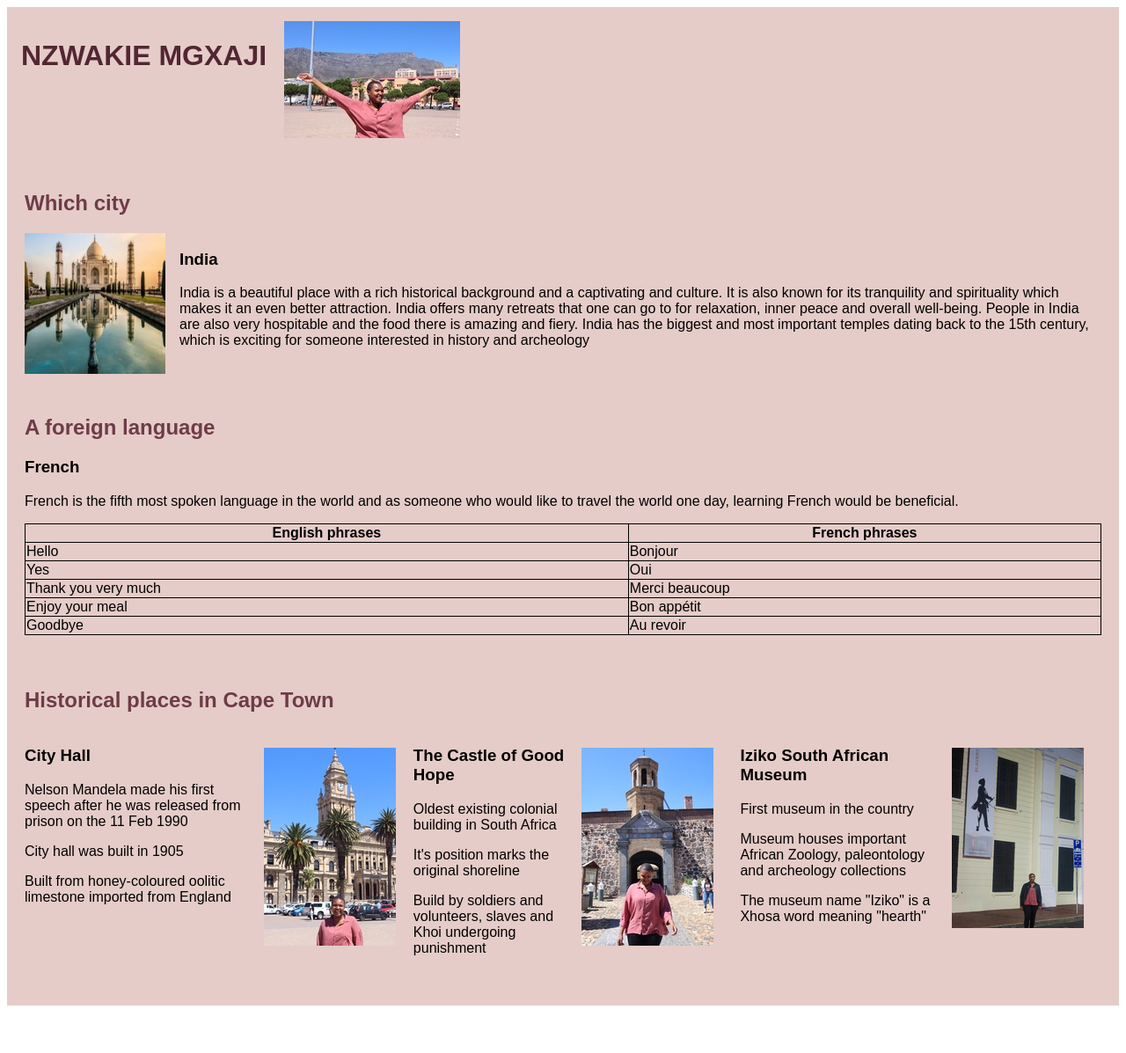
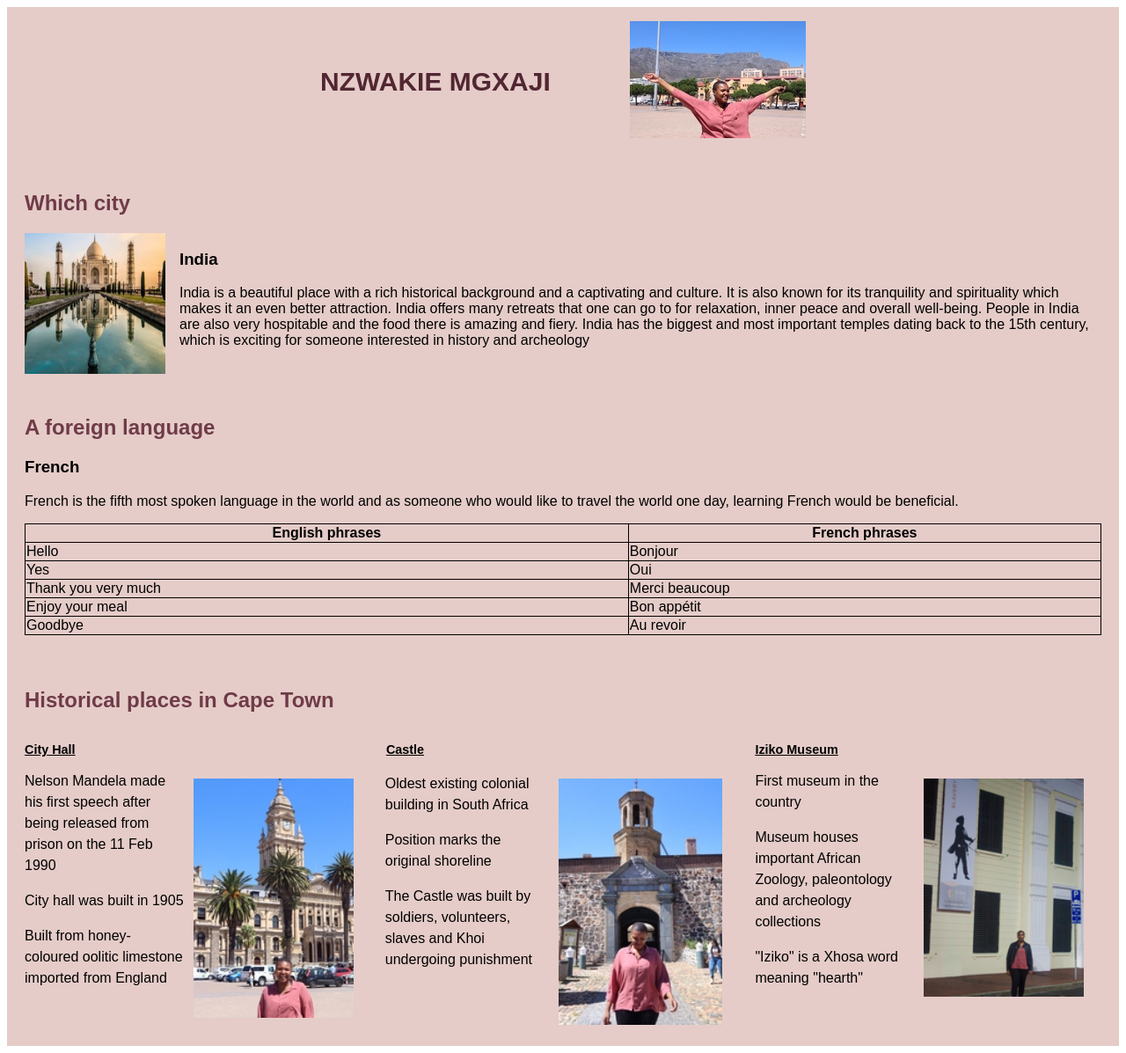
Before and after one commit to NonzwakaziMgxaji/basic_webpage, a plain HTML site: page my-webpage.html in a window 1280 px wide. Shown: the whole page at 88% size. Before the commit the page ends 1151 px from the top, so only its background shows below. Drawn offline with Linux system fonts and the light colour scheme.

Commit message:
Made changes after mentors review

```diff
--- a/my-webpage.html
+++ b/my-webpage.html
@@ -11,10 +11,10 @@
 <body>
     <div class="container">
         <div class="header">
-            <div class = "headname">
+            <div class="headname">
                 <h1>NZWAKIE MGXAJI</h1>
             </div>
-            <div class = "headpic">
+            <div class="headpic">
                 <img src="./Images/TableMountain.jpg" alt="Table Mountain">
             </div>
         </div>
@@ -23,15 +23,15 @@
             <h2>Which city</h2>
 
             <div class="india">
-                <img src="./Images/India.jpg"
-                    alt="India">
+                <img src="./Images/India.jpg" alt="India">
             </div>
 
             <div class="indiaText">
                 <h3>India</h3>
                 <p>India is a beautiful place with a rich historical background and a captivating and culture.
                     It is also known for its tranquility and spirituality which makes it an even better attraction.
-                    India offers many retreats that one can go to for relaxation, inner peace and overall well-being. People in India are
+                    India offers many retreats that one can go to for relaxation, inner peace and overall well-being.
+                    People in India are
                     also very hospitable and the food there is amazing and fiery.
                     India has the biggest and most important temples dating back to the 15th century, which is
                     exciting for someone interested in history and archeology </p>
@@ -86,7 +86,7 @@
                 <div class="content3a">
                     <div class="fact1">
                         <h3>City Hall</h3>
-                        <p>Nelson Mandela made his first speech after he was released from prison on the 11 Feb 1990
+                        <p>Nelson Mandela made his first speech after being released from prison on the 11 Feb 1990
                         </p>
                         <p>City hall was built in 1905</p>
                         <p>Built from honey-coloured oolitic limestone imported from England</p>
@@ -97,26 +97,31 @@
                     </div>
                 </div>
 
+                <div class = "Cast">
+                    <h3>Castle</h3>
+                </div>
                 <div class="content3b">
                     <div class="image2">
                         <img src="./Images/TheCastle1.jpg" alt="The castle of Good Hope">
                     </div>
 
                     <div class="fact2">
-                        <h3>The Castle of Good Hope</h3>
+                    <!-- <div class = "Cast">
+                        <h3>The Castle</h3>
+                    </div> -->
                         <p>Oldest existing colonial building in South Africa</p>
-                        <p>It's position marks the original shoreline</p>
-                        <p>Build by soldiers and volunteers, slaves and Khoi undergoing punishment</p>
+                        <p>Position marks the original shoreline</p>
+                        <p>The Castle was built by soldiers, volunteers, slaves and Khoi undergoing punishment</p>
                     </div>
                 </div>
 
                 <div class="content3c">
                     <div class="fact3">
-                        <h3>Iziko South African Museum</h3>
+                        <h3>Iziko Museum</h3>
                         <p>First museum in the country</p>
                         <p>Museum houses important African Zoology, paleontology and archeology collections</p>
 
-                        <p>The museum name "Iziko" is a Xhosa word meaning "hearth"</p>
+                        <p>"Iziko" is a Xhosa word meaning "hearth"</p>
                     </div>
 
                     <div class="image3">
@@ -125,8 +130,6 @@
                 </div>
             </div>
         </div>
-
-
     </div>
 </body>
 
--- a/style.css
+++ b/style.css
@@ -9,11 +9,21 @@
         .header{
             padding: 1em;
             display: flex;
+            width: 50%;
+            margin: auto;
         }
 
         .headname{
             color: #522632;
-            margin-right: 20px;
+            margin: auto;
+            padding-right: 10px;
+        }
+        h1{
+            font-size: 15px;
+        }
+
+        .headpic{
+            margin: auto;
         }
 
         .headpic img{
@@ -23,6 +33,10 @@
         @media(min-width: 800px ){
             .headpic img{
                 width: 100%;
+            }
+
+            h1{
+                font-size: 30px;
             }
         }
 
@@ -58,18 +72,53 @@
         table{
             width: 100%;
         }
-
+/* historical place */
 .content3a, .content3b, .content3c{
     display: flex;
-            margin-bottom: 20px;
+    margin-bottom: 0px;
 }
 
 .fact1, .fact3, .image2{
     margin-right: 10px;
 }
 
-        .image1, .image2, .image3{
+.image1, .image3{
     margin-top: 50px;
+}
+
+.image2{
+    margin-top: 20px;
+}
+
+.content3 h3{
+    font-size: 0.9em;
+    text-decoration: underline;
+}
+
+.content3a, .content3b, .content3c{
+    width: 100%;
+}
+
+.fact1, .fact2, .fact3, .image1, .image2, .image3{
+    width: 46%;
+}
+
+.content3 img{
+    width:100%;
+}
+
+.content3 p{
+    width: 100%;
+}
+
+.fact{
+    padding-top: 34px;
+}
+
+@media(min-width: 400px) and (max-width: 799px){
+    .content3 img{
+        width:60%;
+    }
 }
 
 @media(min-width:800px){
@@ -83,9 +132,32 @@
 
     .content3a, .content3b, .content3c{
         margin-right: 20px;
+        width: 33.33%;
     }
 
     .image1, .image2, .image3{
-                margin-top: 20px;
+        margin-top: 55px;
+    }
+
+    .content3 p{
+        line-height: 1.5em;
+    }
+
+    .fact1, .fact2, .fact3, .image1, .image2, .image3{
+        width: 50%;
+    }
+
+    .content3 img{
+        width:100%;
+    }
+
+    .fact2{
+        margin-right: 10px;
+        margin-left: -27px;
+        margin-top: 33px;
+    }
+
+    .Cast h3{
+        padding-left: 40%;
     }
 }
```
Also changed, not shown: my-webpage-grid.html (+32 -19 lines). Lines whose indentation alone changed are shown as unchanged.
